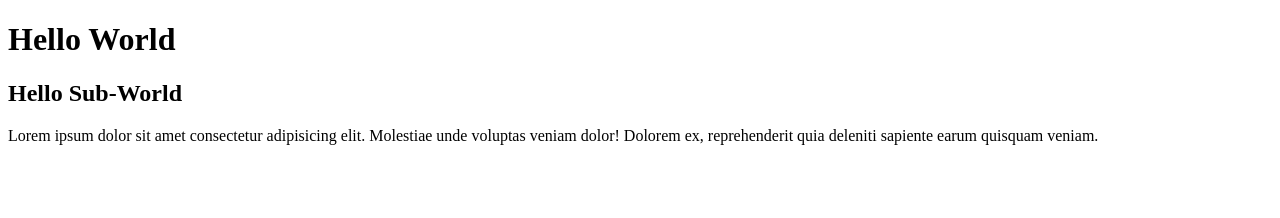
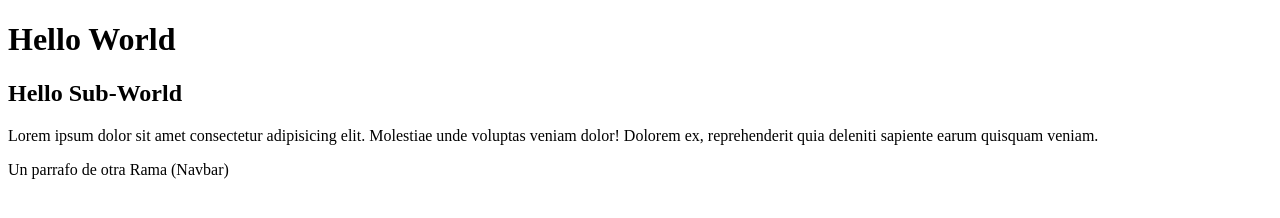
Before and after one commit to LautyDeveloper/Prueba_Git, a plain HTML site: page index.html in a window 1280 px wide. Drawn offline with Linux system fonts and the light colour scheme.

Commit message:
Agregue un Parrafo desde otra Rama (Navbar)

```diff
--- a/index.html
+++ b/index.html
@@ -13,5 +13,6 @@
       voluptas veniam dolor! Dolorem ex, reprehenderit quia deleniti sapiente
       earum quisquam veniam.
     </p>
+    <p>Un parrafo de otra Rama (Navbar)</p>
   </body>
 </html>
```
